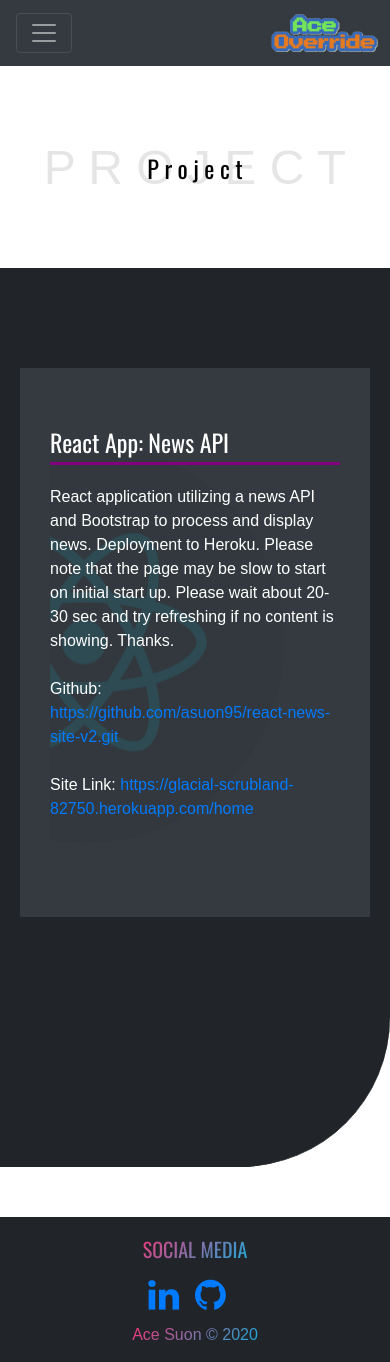
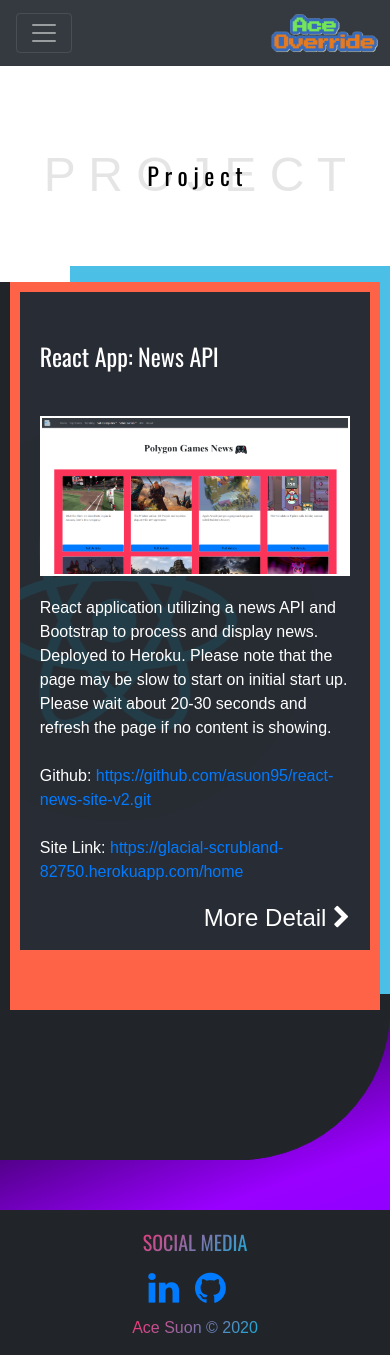
Before and after one commit to asuon95/personal-web-react, a React (Create React App) app: page /project in a window 390 px wide. Built offline with nearby package versions, Linux system fonts and the light colour scheme; a web font is replaced by a local one.

Commit message:
1) changed nav items appearance by removing border, 2) removed education cpp (1) from carousel, 3) changed up project and contact page over all look and added media screen for mobile 4) More Detail link on Project page is labeled work in progress.

```diff
--- a/src/App.css
+++ b/src/App.css
@@ -40,6 +40,64 @@ h6 {
 
 p {
   font-size: 1.1em;
+}
+
+.project-image {
+  max-width: 100%;
+  overflow: hidden;
+  border: solid 2px white;
+  margin: 20px 0;
+  transform: none;
+}
+
+.bg-project-inner {
+  background-color: #282c34;
+  color: white;
+  padding: 20px;
+}
+
+.project-more-detail {
+  padding-bottom: 70px;
+  float: right;
+}
+
+.project-more-detail-link {
+  font-size: 1.5em;
+  color: white;
+  text-decoration: none;
+}
+
+.project-more-detail-link:hover {
+  color: tomato;
+  text-decoration: none;
+}
+
+.project-content {
+  background-color: #212529;
+}
+
+.my-contact-header {
+  line-height: 214px;
+  margin-top: 0 !important;
+  margin-bottom: 0 !important;
+}
+
+#bg-contact-container {
+  background-color: #212529;
+}
+
+#bg-contact-inner-container {
+  background-color: tomato;
+  box-shadow: 60px -16px rgb(75, 191, 230);
+  padding: 150px 70px 180px 70px;
+  max-width: 50%;
+}
+
+.content-contact-inner-container {
+  margin: auto;
+  background-color: #282c34;
+  color: white;
+  padding: 40px 20px;
 }
 
 /*complements footer*/
@@ -268,7 +326,6 @@ p {
 }
 
 .active {
-  border-radius: 30px;
   background: linear-gradient(-45deg, #6d0bbd, #9230af, #db7515, #faf871);
   background-size: 300% 200%;
   animation: gradientIntroBG 5s ease infinite;
@@ -373,6 +430,7 @@ p {
   background-repeat: no-repeat;
   background-size: contain;
   z-index: -1;
+  min-height: 214px;
 }
 
 #school-title-cpp {
@@ -431,7 +489,6 @@ p {
 
 .section-cis-header {
   padding: 30px 0 5px 0;
-  border-bottom: solid purple 3px;
   margin-bottom: 20px;
   /* background: linear-gradient(
     -200deg,
@@ -448,6 +505,13 @@ p {
 
 .section-cis-body {
   background-color: #212529;
+}
+
+.project-inner-container {
+  max-width: 50%;
+  margin: auto;
+  background-color: tomato;
+  box-shadow: 60px -16px rgb(75, 191, 230);
 }
 
 .bg-dark {
@@ -537,6 +601,7 @@ figure > img {
 
 .project-header-container {
   position: relative;
+  padding: 7px 0;
 }
 
 .project-header-bg {
@@ -600,8 +665,6 @@ figure > img {
 }
 
 .nav-item > a.active {
-  border: 3px solid white;
-  border-radius: 10px 40px 40px 10px;
   padding-left: 10px;
   background: linear-gradient(-45deg, #6d0bbd, #9230af, #db7515, #faf871);
   background-size: 300% 200%;
@@ -640,6 +703,22 @@ div.loader {
   }
 }
 
+/*PC @ 1500px: project and contact page scale*/
+@media screen and (max-width: 1500px) {
+  .project-inner-container {
+    max-width: 60%;
+  }
+
+  .section-cis-container {
+    padding: 20px;
+  }
+
+  #bg-contact-inner-container {
+    padding: 100px 70px 120px 70px;
+    max-width: 60%;
+  }
+}
+
 /*Smaller PC screens*/
 @media screen and (max-width: 1200px) {
   .content-container {
@@ -666,6 +745,19 @@ div.loader {
   h2 {
     font-size: 1.8rem !important;
   }
+
+  .project-inner-container {
+    max-width: 80%;
+  }
+
+  .section-cis-container {
+    padding: 0;
+  }
+
+  #bg-contact-inner-container {
+    padding: 80px 50px 100px 50px;
+    max-width: 80%;
+  }
 }
 
 /*expand body content and headers @ 991px*/
@@ -676,6 +768,18 @@ div.loader {
 
   .center-page {
     width: 100%;
+  }
+
+  .project-inner-container {
+    max-width: 90%;
+  }
+
+  .align-page {
+    padding: 60px 40px;
+  }
+
+  #bg-contact-inner-container {
+    max-width: 90%;
   }
 }
 
@@ -715,6 +819,19 @@ div.loader {
   .project-header-bg {
     font-size: 6em;
   }
+
+  .project-inner-container {
+    max-width: 95%;
+  }
+
+  .align-page {
+    padding: 60px 20px;
+  }
+
+  #bg-contact-inner-container {
+    padding: 60px 50px 80px 50px;
+    max-width: 95%;
+  }
 }
 
 /*Turn off timeline hotkey bar*/
@@ -749,6 +866,14 @@ div.loader {
   h2 {
     font-size: 2rem !important;
   }
+
+  .align-page {
+    padding: 20px;
+  }
+
+  #bg-contact-inner-container {
+    padding: 20px;
+  }
 }
 
 /*iPhone XS Max @ 414px(larger) TO iPhone 11 Pro @ 375px(smaller)*/
@@ -774,6 +899,14 @@ div.loader {
   h2 {
     font-size: 1.5rem !important;
   }
+
+  .align-page {
+    padding: 10px;
+  }
+
+  #bg-contact-inner-container {
+    padding: 10px;
+  }
 }
 
 /*Iphone 11 Pro @ 375px: Extreme Smaller*/
--- a/src/common/carousel.jsx
+++ b/src/common/carousel.jsx
@@ -14,7 +14,7 @@ class Carousel extends Component {
   componentDidMount = () => {
     const state = { ...this.state };
 
-    for (let i = 2; i <= state.items.item_count; i++) {
+    for (let i = 3; i <= state.items.item_count; i++) {
       state.items_jsx.push(i);
     }
 
@@ -34,7 +34,7 @@ class Carousel extends Component {
           <div className="carousel-inner">
             <div className="carousel-item active" data-interval="7000">
               <img
-                src={require("../resources/images/cpp/cpp (1).jpg")}
+                src={require("../resources/images/cpp/cpp (2).jpg")}
                 className="d-block w-100"
                 alt="..."
               />
--- a/src/common/newproject.jsx
+++ b/src/common/newproject.jsx
@@ -1,4 +1,5 @@
 import React, { Component } from "react";
+import { toast } from "react-toastify";
 
 class NewProject extends Component {
   state = {};
@@ -10,14 +11,43 @@ class NewProject extends Component {
     }
   };
 
+  handleImageClick = () => {
+    const targetImage = document.getElementById("myproject-image");
+    if (targetImage.style.transform === "") {
+      targetImage.style.transform = "scale(1.5)";
+      targetImage.style.border = "solid 2px red";
+    } else {
+      targetImage.style.transform = "";
+      targetImage.style.border = "solid 2px white";
+    }
+  };
+
+  handleMoreDetailClick = () => {
+    toast.info("Work in progress. Check back soon for update.", {
+      position: "top-right",
+      autoClose: 15000,
+      hideProgressBar: false,
+      closeOnClick: true,
+      pauseOnHover: true,
+      draggable: true
+    });
+  };
+
   render() {
     const { title, description, githubLink, siteLink } = this.props;
     return (
       <div
-        style={{ paddingBottom: "50px" }}
-        className="project-content-container"
+        style={{ paddingBottom: "50px", marginBottom: "50px" }}
+        className="project-content-container bg-project-inner"
       >
         <h2 className="section-cis-header">{title}</h2>
+        <img
+          onClick={this.handleImageClick}
+          className="project-image"
+          id="myproject-image"
+          src={require("../resources/images/project/front-page.png")}
+          alt=""
+        />
         <p>
           {description}
           <br />
@@ -43,6 +73,15 @@ class NewProject extends Component {
             {siteLink}
           </a>
         </p>
+        <div className="project-more-detail">
+          <a
+            onClick={this.handleMoreDetailClick}
+            href="#"
+            className="project-more-detail-link"
+          >
+            More Detail <i className="fa fa-chevron-right"></i>
+          </a>
+        </div>
       </div>
     );
   }
--- a/src/components/contact.jsx
+++ b/src/components/contact.jsx
@@ -179,14 +179,21 @@ class Contact extends Component {
 
   render() {
     return (
-      <div className="my-contact-container">
-        <div className="container">
-          <h2 className="center-page">Question. Comment. Concern.</h2>
+      <div>
+        <div>
+          <h2 className="center-page my-contact-header">
+            Question. Comment. Concern.
+          </h2>
+        </div>
+        <div className="my-contact-container" id="bg-contact-container">
+          <div className="container" id="bg-contact-inner-container">
+            <div className="content-contact-inner-container">
               <p>
-            Thank you for visiting. For any question, comment or concern please
-            drop me an email at <i>acesuon.me@gmail.com</i>. Alternatively, you
-            can fill out and submit the form below and I will carefully review
-            the information and get back to you if needed.
+                Thank you for visiting. For any question, comment or concern
+                please drop me an email at <i>acesuon.me@gmail.com</i>.
+                Alternatively, you can fill out and submit the form below and I
+                will carefully review the information and get back to you if
+                needed.
                 <br />
                 <br />
                 You might also download my Resume in PDF format by clicking this
@@ -282,8 +289,10 @@ class Contact extends Component {
                 ></i>
               </button>
             </div>
+          </div>
           <div className="education-gradientBG-container-purple">
-          <div className="gradientBG"></div>
+            <div className="gradientBG-dark"></div>
+          </div>
         </div>
       </div>
     );
--- a/src/components/education.jsx
+++ b/src/components/education.jsx
@@ -65,7 +65,7 @@ class Education extends Component {
             <h2>California State Polytechnic University, Pomona</h2>
           </div>
           <div className="section-carousel">
-            <Carousel items={31} />
+            <Carousel items={30} />
           </div>
           <div>
             <div className="section-cpp-overview">
@@ -410,7 +410,7 @@ class Education extends Component {
               </div>
             </div>
           </div>
-          <div style={{ backgroundColor: "white" }}>
+          <div className="education-gradientBG-container-purple">
             <div className="gradientBG-dark"></div>
           </div>
           <button onClick={this.topFunction} id="myBtn" title="Go to top">
--- a/src/components/project.jsx
+++ b/src/components/project.jsx
@@ -37,15 +37,15 @@ class Project extends Component {
           <h2 className="project-header">P r o j e c t</h2>
         </div>
         <div className="project-content">
-          <div className="section-cis-body">
+          <div className="project-inner-container">
             <div className="align-page container">
-              <div className="section-cis-container bg-dark">
+              <div className="section-cis-container">
                 <NewProject
                   title="React App: News API"
                   description="React application utilizing a news API and Bootstrap to process and
-                  display news. Deployment to Heroku. Please note that the page may be
-                  slow to start on initial start up. Please wait about 20-30 sec and try
-                  refreshing if no content is showing. Thanks."
+                  display news. Deployed to Heroku. Please note that the page may be
+                  slow to start on initial start up. Please wait about 20-30 seconds and
+                  refresh the page if no content is showing."
                   githubLink="https://github.com/asuon95/react-news-site-v2.git"
                   siteLink="https://glacial-scrubland-82750.herokuapp.com/home"
                   // imageSrc="../resources/images/project/react.png"
@@ -54,7 +54,7 @@ class Project extends Component {
             </div>
           </div>
         </div>
-        <div style={{ backgroundColor: "white" }}>
+        <div className="education-gradientBG-container-purple">
           <div className="gradientBG-dark"></div>
         </div>
         <button onClick={this.topFunction} id="myBtn" title="Go to top">
```
Also changed, not shown: src/resources/images/project/front-page.png (added), 1 other file (tests, documents, lock files or other folders). Lines whose indentation alone changed are shown as unchanged.
